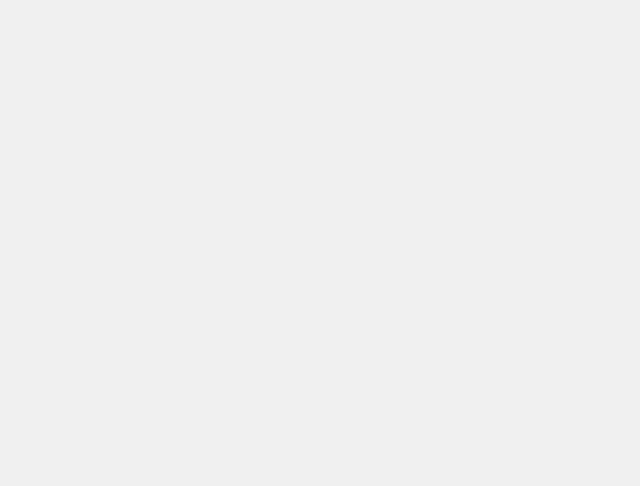
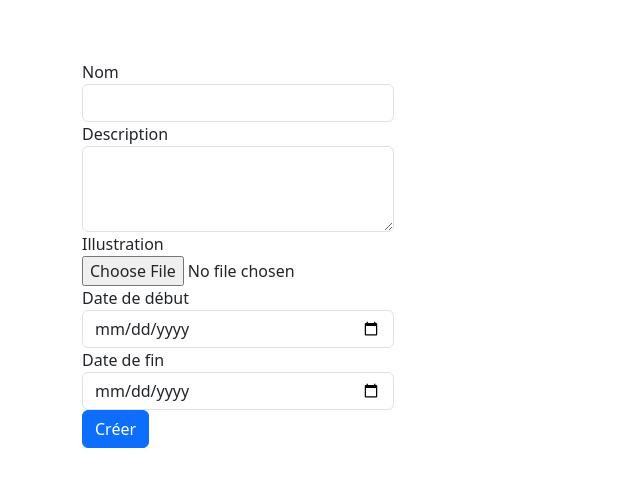
Before and after one commit to justOne6/dimo_vr_front, a Vue app: page /create-program in a window 1280 px wide. Shown: the top 486 px of the page, without its empty margins (0-640 px from the left). Built offline with nearby package versions, Linux system fonts and the light colour scheme.

Commit message:
partial changes

```diff
--- a/package.json
+++ b/package.json
@@ -11,6 +11,7 @@
     "@mdi/js": "^7.3.67",
     "@mdi/react": "^1.6.1",
     "axios": "^1.6.2",
+    "bootstrap": "^5.3.3",
     "core-js": "^3.8.3",
     "vue": "^2.6.14",
     "vue-axios": "^3.5.2",
--- a/src/components/Navbar.vue
+++ b/src/components/Navbar.vue
@@ -47,6 +47,7 @@ export default {
   methods: {
     logOut() {
       localStorage.removeItem("token");
+      localStorage.removeItem("user");
       delete axios.defaults.headers.common["Authorization"];
       this.$router.push("/sign-in");
     },
--- a/src/main.js
+++ b/src/main.js
@@ -3,6 +3,9 @@ import App from "./App.vue";
 
 import vuetify from "./plugins/vuetify";
 import router from "./router/index";
+
+import 'bootstrap/dist/css/bootstrap.css';
+import 'bootstrap';
 
 Vue.config.productionTip = false;
 
--- a/src/router/index.js
+++ b/src/router/index.js
@@ -7,6 +7,8 @@ import ForgottenPassword from "../views/ForgottenPassword";
 import CustomCharacter from "../views/CustomCharacter.vue";
 import Dashboard from "../views/DashboardHome";
 import ClassRoom from "../views/ClassRoom";
+import NewProgramForm from "@/views/NewProgramForm.vue";
+import NewSubjectForm from "@/views/NewSubjectForm.vue";
 
 Vue.use(VueRouter);
 
@@ -51,6 +53,16 @@ const routes = [
     component: ClassRoom,
     beforeEnter: redirectToSignInIfNotAuthenticated,
   },
+  {
+    path: "/create-program",
+    name: "new-program",
+    component: NewProgramForm,
+  },
+  {
+    path: "/create-subject",
+    name: "new-subject",
+    component: NewSubjectForm,
+  },
 ];
 
 const router = new VueRouter({
--- /dev/null
+++ b/src/views/NewProgramForm.vue
@@ -0,0 +1,83 @@
+<template>
+  <div class="container mt-5">
+    <form @submit.prevent="createProgram">
+      <div class="form-group">
+        <label for="name">Nom</label>
+        <input type="text" class="form-control" id="name" v-model="program.name" required>
+      </div>
+      <div class="form-group">
+        <label for="description">Description</label>
+        <textarea class="form-control" id="description" rows="3" v-model="program.description" required></textarea>
+      </div>
+      <div class="form-group">
+        <label for="illustration">Illustration</label><br/>
+        <input type="file" class="form-control-file" id="illustration" @change="handleIllustrationChange" accept="image/*" required>
+      </div>
+      <div class="form-group">
+        <label for="start_date">Date de début</label>
+        <input type="date" class="form-control" id="start_date" v-model="program.start_date" required>
+      </div>
+      <div class="form-group">
+        <label for="end_date">Date de fin</label>
+        <input type="date" class="form-control" id="end_date" v-model="program.end_date" required>
+      </div>
+      <button type="submit" class="btn btn-primary">Créer</button>
+    </form>
+  </div>
+</template>
+
+<script>
+import axios from 'axios';
+
+export default {
+  data() {
+    return {
+      program: {
+        name: '',
+        description: '',
+        illustration: null,
+        start_date: '',
+        end_date: ''
+      },
+      response: null
+    };
+  },
+  methods: {
+    handleIllustrationChange(e) {
+      this.program.illustration = e.target.files[0];
+    },
+    async createProgram() {
+      try {
+        const formData = new FormData();
+        formData.append('name', this.program.name);
+        formData.append('description', this.program.description);
+        formData.append('illustration', this.program.illustration);
+        formData.append('start_date', this.program.start_date);
+        formData.append('end_date', this.program.end_date);
+        // TODO: Remplacer le jeton d'accès statique par celui de l'utilisateur connecté
+        axios.defaults.headers.common["Authorization"] = "Bearer 2|gOrimVY0wJGDVd5PAFzaxS2lFdDrUk8QZ4ZK0kUX5bee20a1";
+        // Envoi de la requête POST pour créer un nouveau programme et recevoir la réponse
+        const response = await axios.post(`${process.env.VUE_APP_API_URI}/api/programs`, formData, {
+          headers: {
+            'Content-Type': 'multipart/form-data'
+          }
+        });
+
+        // Réinitialiser le formulaire après la création réussie
+        this.program = {
+          name: '',
+          description: '',
+          illustration: null,
+          start_date: '',
+          end_date: ''
+        };
+        console.log(response);
+        alert('Le programme a été créé avec succès !');
+      } catch (error) {
+        console.error('Erreur lors de la création du programme :', error);
+        alert('Une erreur est survenue lors de la création du programme. Veuillez réessayer.');
+      }
+    }
+  }
+};
+</script>
--- /dev/null
+++ b/src/views/NewSubjectForm.vue
@@ -0,0 +1,72 @@
+<template>
+  <div class="container mt-5">
+    <form @submit.prevent="createSubject">
+      <div class="form-group">
+        <label for="title">Nom</label>
+        <input type="text" class="form-control" id="title" v-model="subject.title" required>
+      </div>
+      <div class="form-group">
+        <label for="description">Description</label>
+        <textarea class="form-control" id="description" rows="3" v-model="subject.description" required></textarea>
+      </div>
+      <div class="form-group">
+        <label for="illustration">Illustration</label><br/>
+        <input type="file" class="form-control-file" id="illustration" @change="handleIllustrationChange" accept="image/*" required>
+      </div>
+      <button type="submit" class="btn btn-primary">Créer</button>
+    </form>
+  </div>
+</template>
+
+<script>
+import axios from 'axios';
+
+export default {
+  data() {
+    return {
+      subject: {
+        title: '',
+        description: '',
+        illustration: null,
+        // TODO: Remplacer la valeur statique par l'identifiant du subjectme parent
+        program_id: 1
+      },
+      response: null
+    };
+  },
+  methods: {
+    handleIllustrationChange(e) {
+      this.subject.illustration = e.target.files[0];
+    },
+    async createSubject() {
+      try {
+        const formData = new FormData();
+        formData.append('title', this.subject.title);
+        formData.append('description', this.subject.description);
+        formData.append('illustration', this.subject.illustration);
+        formData.append('program_id', this.subject.program_id);
+        // TODO: Remplacer le jeton d'accès statique par celui de l'utilisateur connecté
+        axios.defaults.headers.common["Authorization"] = "Bearer 4|g3ptAxeWnacSux8xDR9QPQYJVBV6352Os1Pk9MR887abeb82";
+        // Envoi de la requête POST pour créer un nouveau subject et recevoir la réponse
+        const response = await axios.post(`${process.env.VUE_APP_API_URI}/api/subjects`, formData, {
+          headers: {
+            'Content-Type': 'multipart/form-data'
+          }
+        });
+
+        // Réinitialiser le formulaire après la création réussie
+        this.subject = {
+          title: '',
+          description: '',
+          illustration: null
+        };
+        console.log(response);
+        alert('Le subjectme a été créé avec succès !');
+      } catch (error) {
+        console.error('Erreur lors de la création de la matière :', error);
+        alert('Une erreur est survenue lors de la création de la matière. Veuillez réessayer.');
+      }
+    }
+  }
+};
+</script>
```
Also changed, not shown: 1 other file (tests, documents, lock files or other folders).
